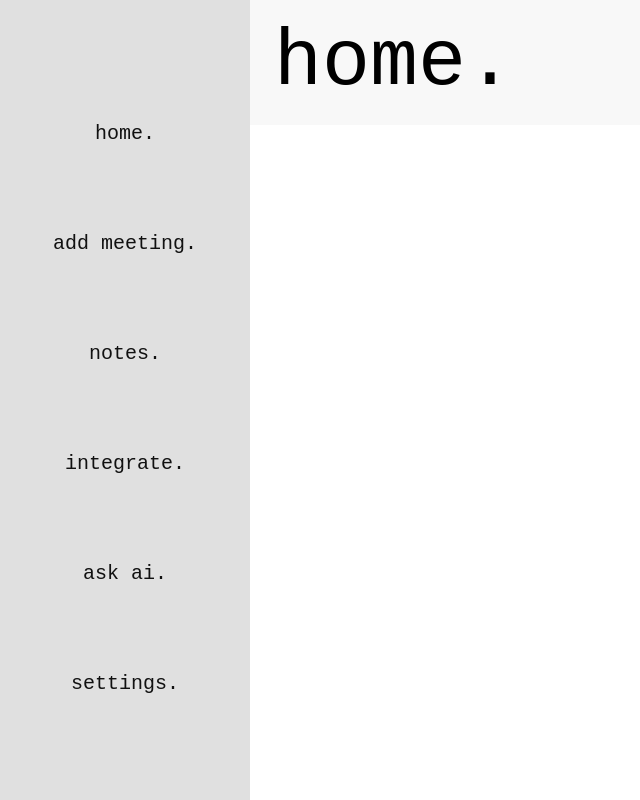
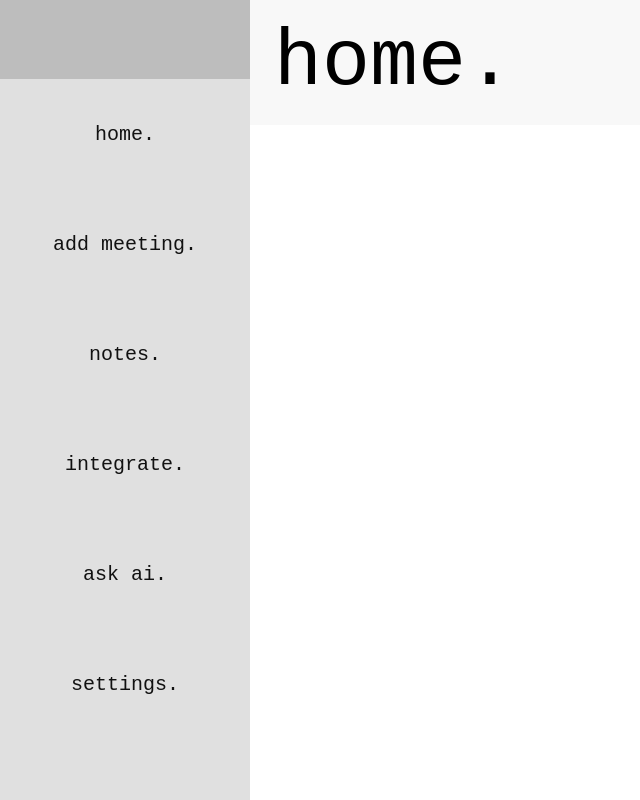
Before and after one commit to aarnavputta/note-taker-app-, a Next.js app: page / in a window 1280 px wide. Shown: the whole page, without its empty margins (0-640 px from the left). Built offline with nearby package versions, Linux system fonts and the light colour scheme.

Commit message:
removed tailwind import

```diff
--- a/src/app/globals.css
+++ b/src/app/globals.css
@@ -1,5 +1,3 @@
-@import "tailwindcss";
-
 :root {
   --background: #ffffff;
   --foreground: #171717;
```
